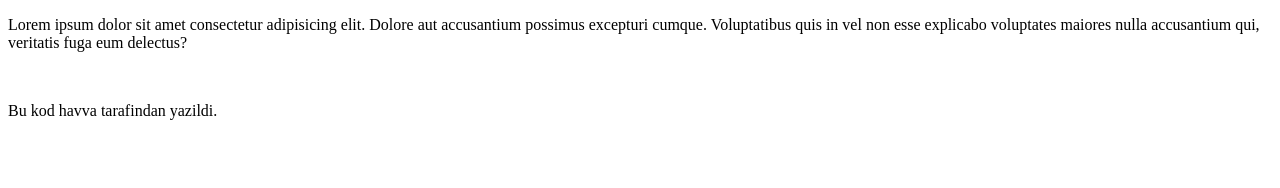
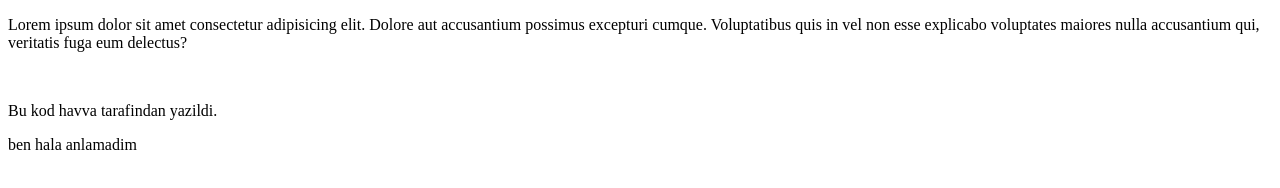
Before and after one commit to HavvaCoskun1/T103, a plain HTML site: page index.html in a window 1280 px wide. Drawn offline with Linux system fonts and the light colour scheme.

Commit message:
ben anlalamdim

```diff
--- a/index.html
+++ b/index.html
@@ -10,5 +10,6 @@
   <p>Lorem ipsum dolor sit amet consectetur adipisicing elit. Dolore aut accusantium possimus excepturi cumque. Voluptatibus quis in vel non esse explicabo voluptates maiores nulla accusantium qui, veritatis fuga eum delectus?</p>
   <br>
   <p>Bu kod havva tarafindan yazildi.</p>
+  <p>ben hala anlamadim</p>
 </body>
 </html>
```
